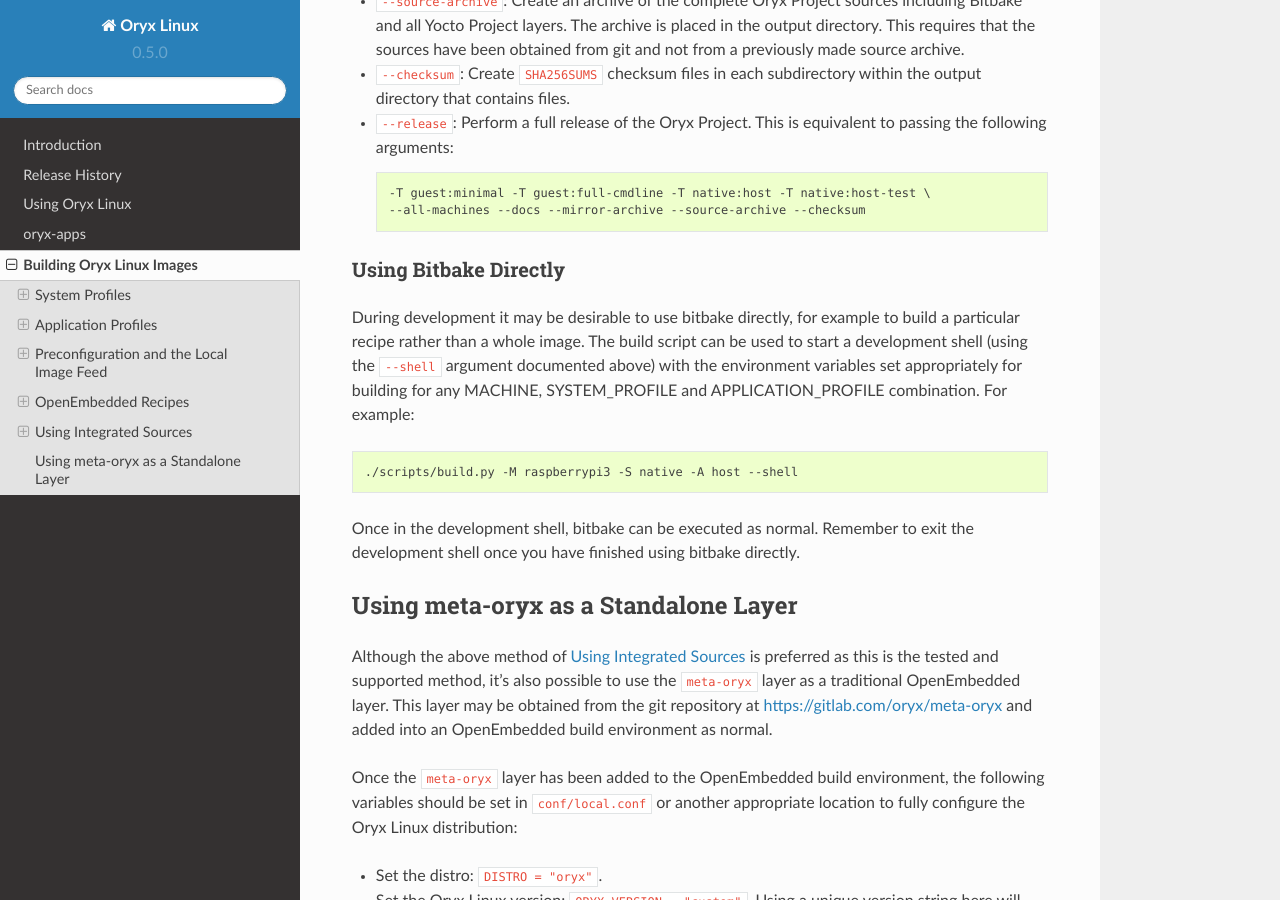
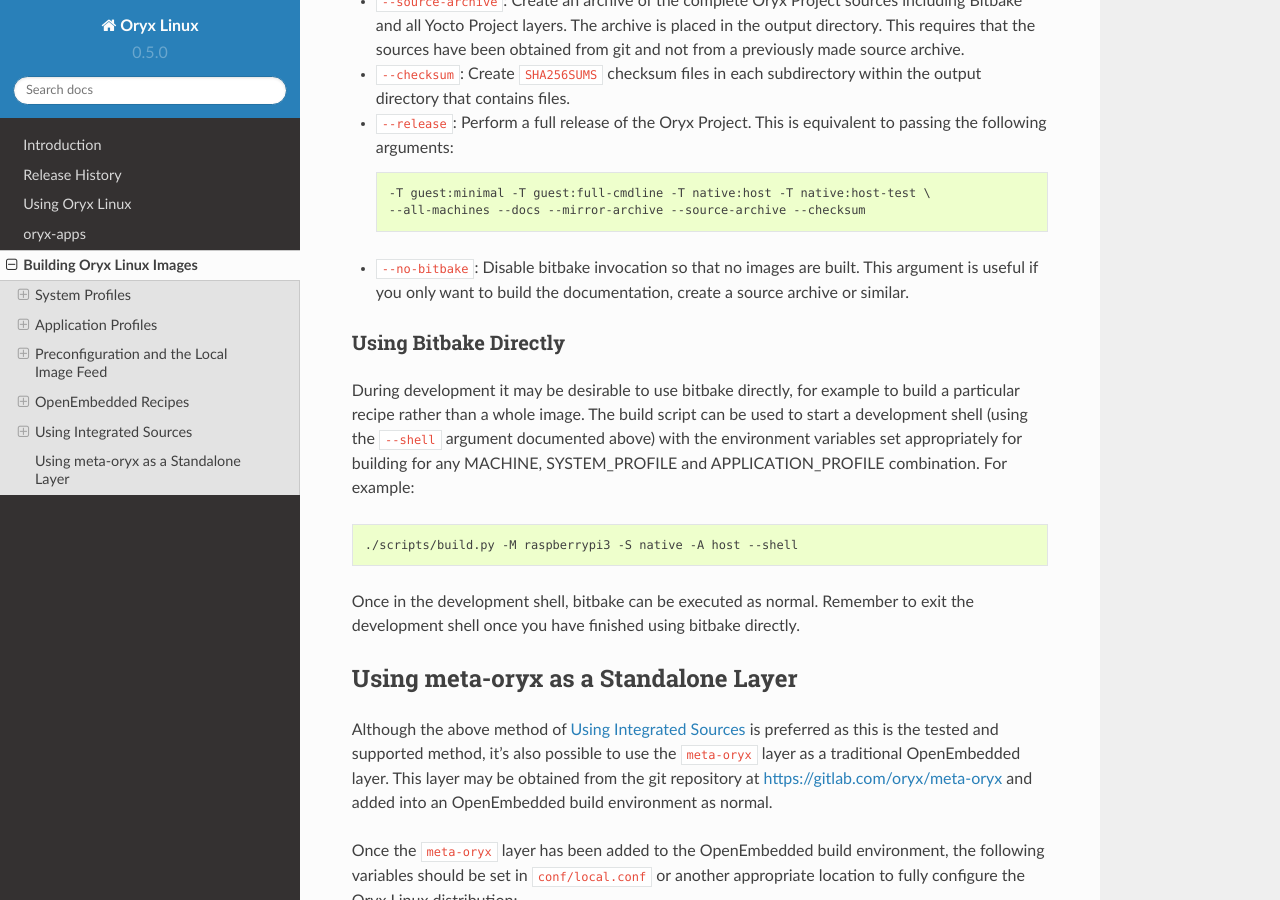
Before and after one commit to NetworkGradeLinux/mion, a Sphinx documentation site: the page built from docs/building-images.rst, in a window 1280 px wide and 900 px high, scrolled down 10576 px. Built offline with Sphinx 7.4.7 and the Read the Docs theme 2.0.0, drawn with Linux system fonts in a browser that asks for light colours.

Commit message:
docs: Document the build script --no-bitbake argument
Signed-off-by: Paul Barker <pbarker@oryx-linux.org>

```diff
--- a/docs/building-images.rst
+++ b/docs/building-images.rst
@@ -564,6 +564,10 @@
     -T guest:minimal -T guest:full-cmdline -T native:host -T native:host-test \
     --all-machines --docs --mirror-archive --source-archive --checksum
 
+* ``--no-bitbake``: Disable bitbake invocation so that no images are built.
+  This argument is useful if you only want to build the documentation, create
+  a source archive or similar.
+
 Using Bitbake Directly
 ----------------------
 
```
